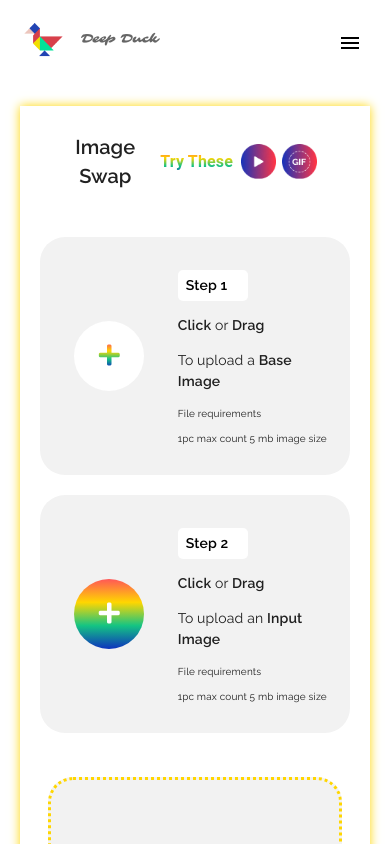
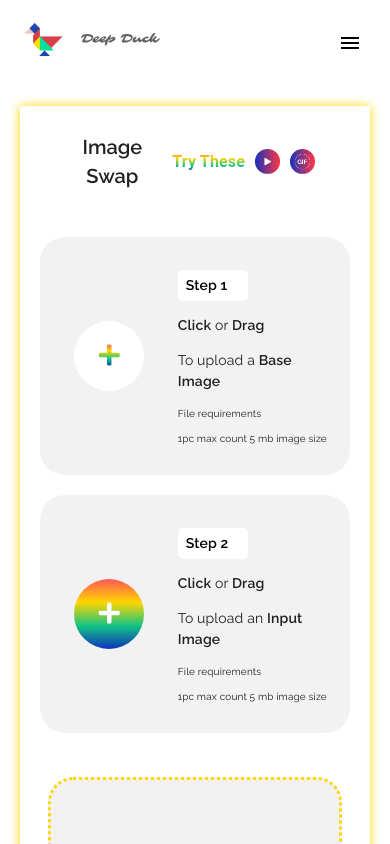
Before and after one commit to Rameeshakhan/DeepDuck, a React (Vite) app: page /imageupload in a window 390 px wide. Shown: the top 844 px of the page. Built offline with nearby package versions, Linux system fonts and the light colour scheme.

Commit message:
Modified

```diff
--- a/src/assets/css/res.module.css
+++ b/src/assets/css/res.module.css
@@ -427,7 +427,8 @@
     text-align: center;
     font-family: Raleway;
     margin: 6% auto;
-    font-size: 14px;
+    font-size: 12px;
+    padding: 10px
   }
 }
 
--- a/src/pages/imageSwap/ImageUpload.jsx
+++ b/src/pages/imageSwap/ImageUpload.jsx
@@ -8,8 +8,11 @@ import gif from '../../assets/images/gif.png';
 import Modal from '../../components/Modal'
 import ConfirmEmail from '../payment/ConfrimEmail';
 import PayAsYouGo from '../payment/PayAsYouGo';
+import { useNavigate } from 'react-router-dom';
 
 const ImageUpload = () => {
+
+  const navigate = useNavigate()
   const [baseImage, setBaseImage] = useState(null);
   const [inputImage, setInputImage] = useState(null);
   const [baseImageUploaded, setBaseImageUploaded] = useState(false);
@@ -93,8 +96,8 @@ const ImageUpload = () => {
         <div className={styles.side}>
           <h2 className={styles.heading}>Image Swap</h2>
           <h6 className={styles.tyrthhese}>Try These</h6>
-          <img src={video} className={styles.sideelement}  alt="Video" />
-          <img src={gif} className={styles.sideelement}  alt="GIF" />
+          <img src={video} className={styles.sideelement}  alt="Video" onClick={() => navigate("/videoswap")}/>
+          <img src={gif} className={styles.sideelement}  alt="GIF"  onClick={() => navigate("/gifswap")}/>
         </div>
         <div className={styles.container}>
           <div className={styles.leftSide}>
--- a/src/pages/imageSwap/ImageUpload.module.css
+++ b/src/pages/imageSwap/ImageUpload.module.css
@@ -22,6 +22,7 @@
     margin: 5px;
     height: 47px;
     width: 47px;
+    cursor: pointer;
 }
 
 .tyrthhese {
@@ -247,6 +248,7 @@
         margin: 3px;
         height: 35px;
         width: 35px;
+        cursor: pointer;
     }
 
     .insideblock {
@@ -376,6 +378,13 @@
         justify-content: center;
         align-items: center;
     }
+
+    .sideelement {
+        margin: 5px;
+        height: 25px;
+        width: 25px;
+        cursor: pointer;
+    }
 }
 
 @media (max-width: 400px) {
@@ -392,4 +401,5 @@
         justify-content: center;
         align-items: center;
     }
+
 }
```
